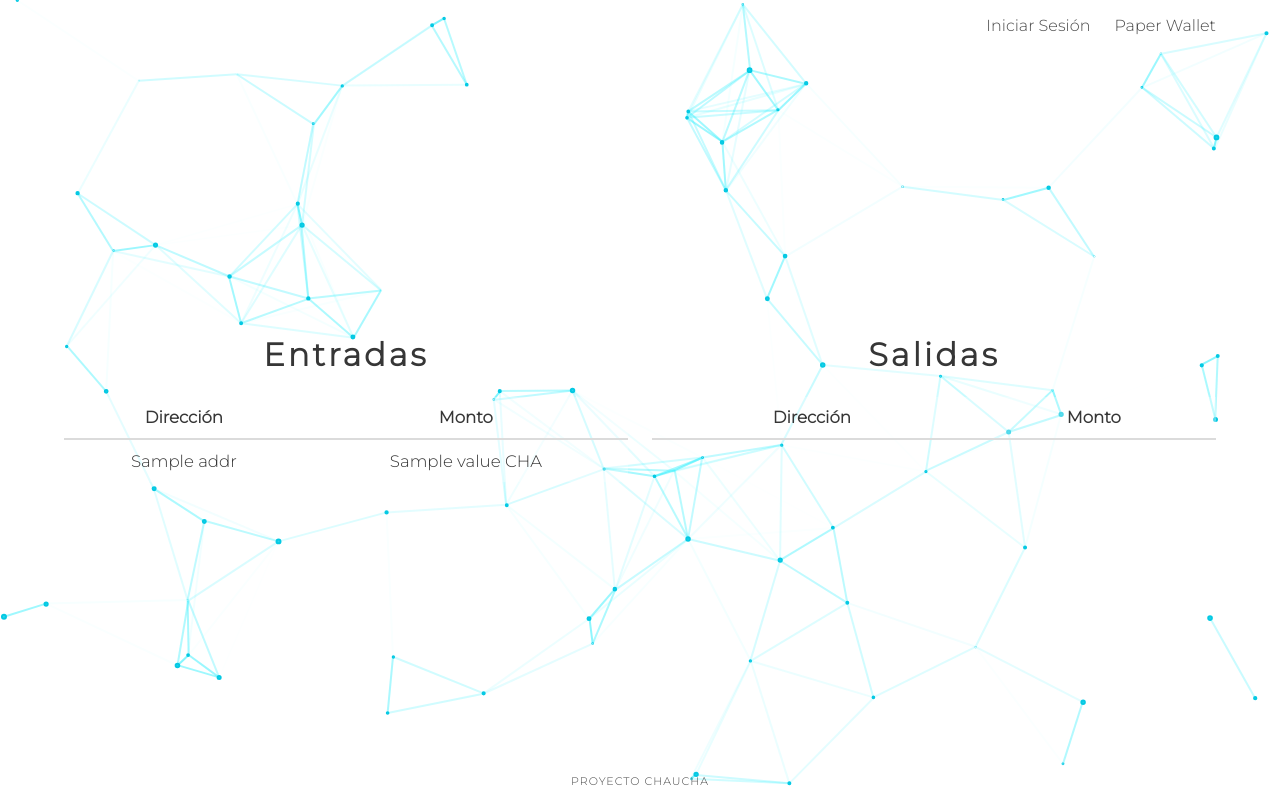
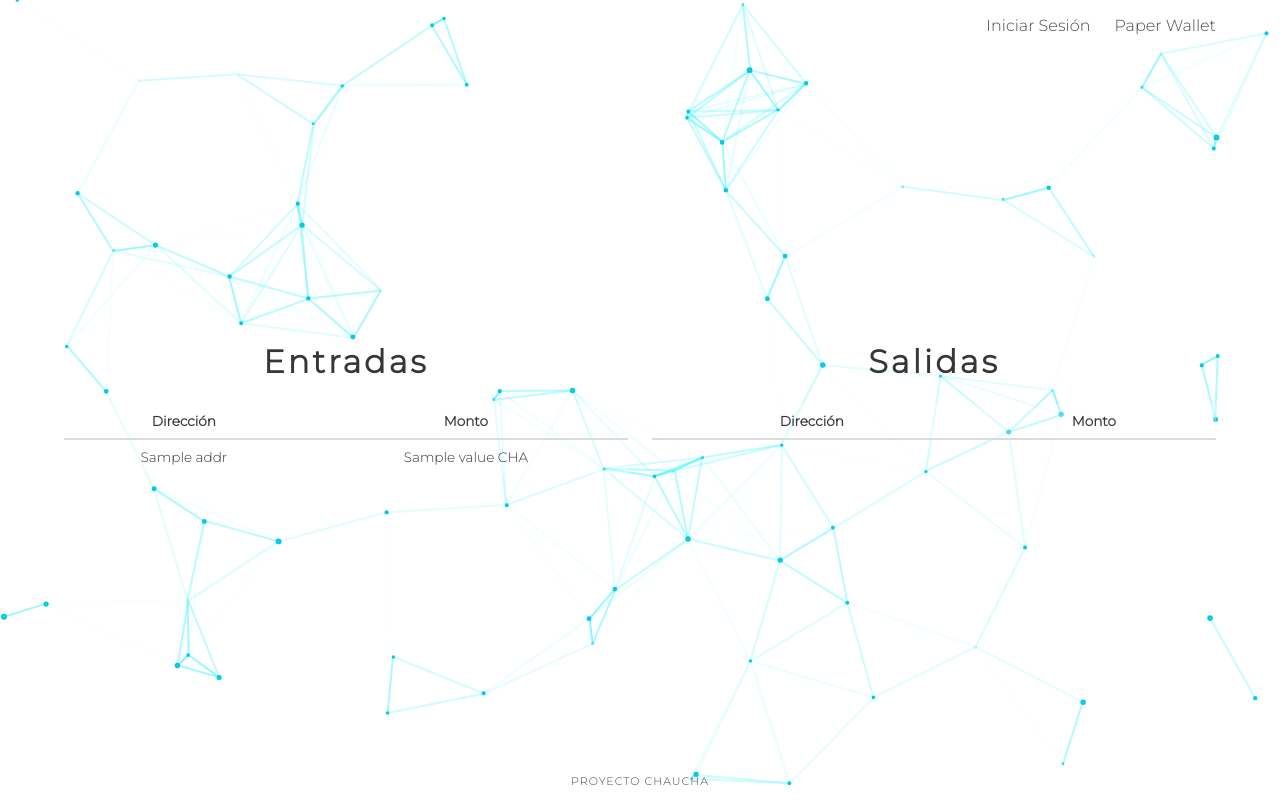
Before and after one commit to proyecto-chaucha/chaucha.party, a Flask app: page /tx/1 in a window 1280 px wide. Run offline with Flask 2, Linux system fonts and the light colour scheme; a database or web service that is not in the repository returns one stand-in record (values such as "Sample title"); data that the repository does not hold is empty; some libraries are stand-ins or nearby versions.

Commit message:
fonts de tablas

```diff
--- a/chungungo/templates/base.html
+++ b/chungungo/templates/base.html
@@ -18,7 +18,7 @@
 	body { font-family: 'Montserrat', sans-serif; font-size: 1em; }
 	.addr { font-size: 0.9em; }
 	.bg { background: rgba(255, 255, 255, 0.3); }
-	table.center { margin-left:auto; margin-right:auto; font-size: 1.3vw; }
+	table.center { margin-left:auto; margin-right:auto; font-size: 0.85em; }
 	h1 {letter-spacing: 3px; }
 	#particle {
 		background-color: #FFF;
--- a/chungungo/templates/history.html
+++ b/chungungo/templates/history.html
@@ -5,7 +5,7 @@
 
 {% if history|length > 0 %}
 
-<table class="table bg is-fullwidth is-hoverable center">
+<table class="table bg is-hoverable center">
 	<thead>
 		<tr class="has-text-centered">
 			<th class="has-text-centered">Fecha</th>
```
